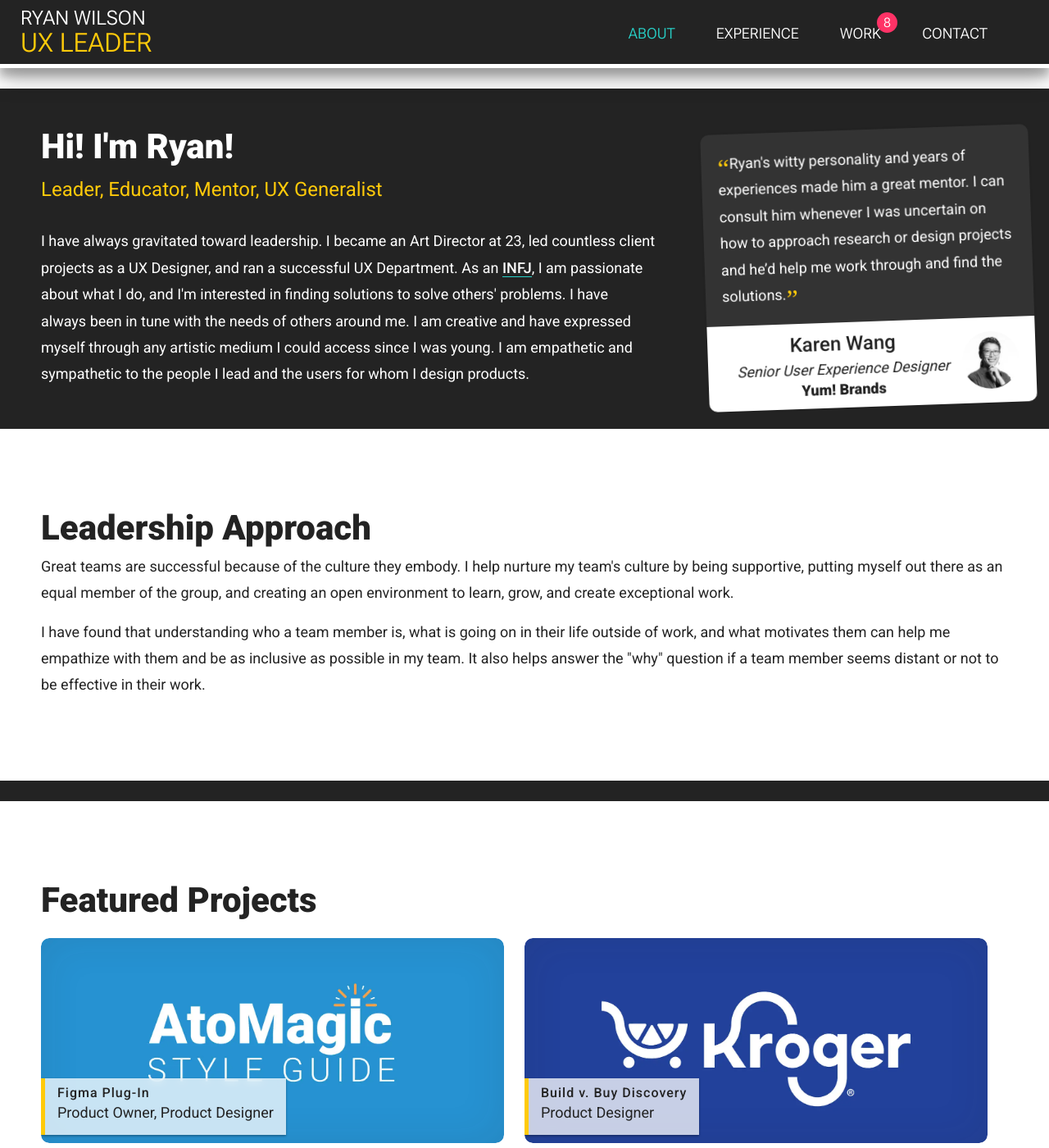
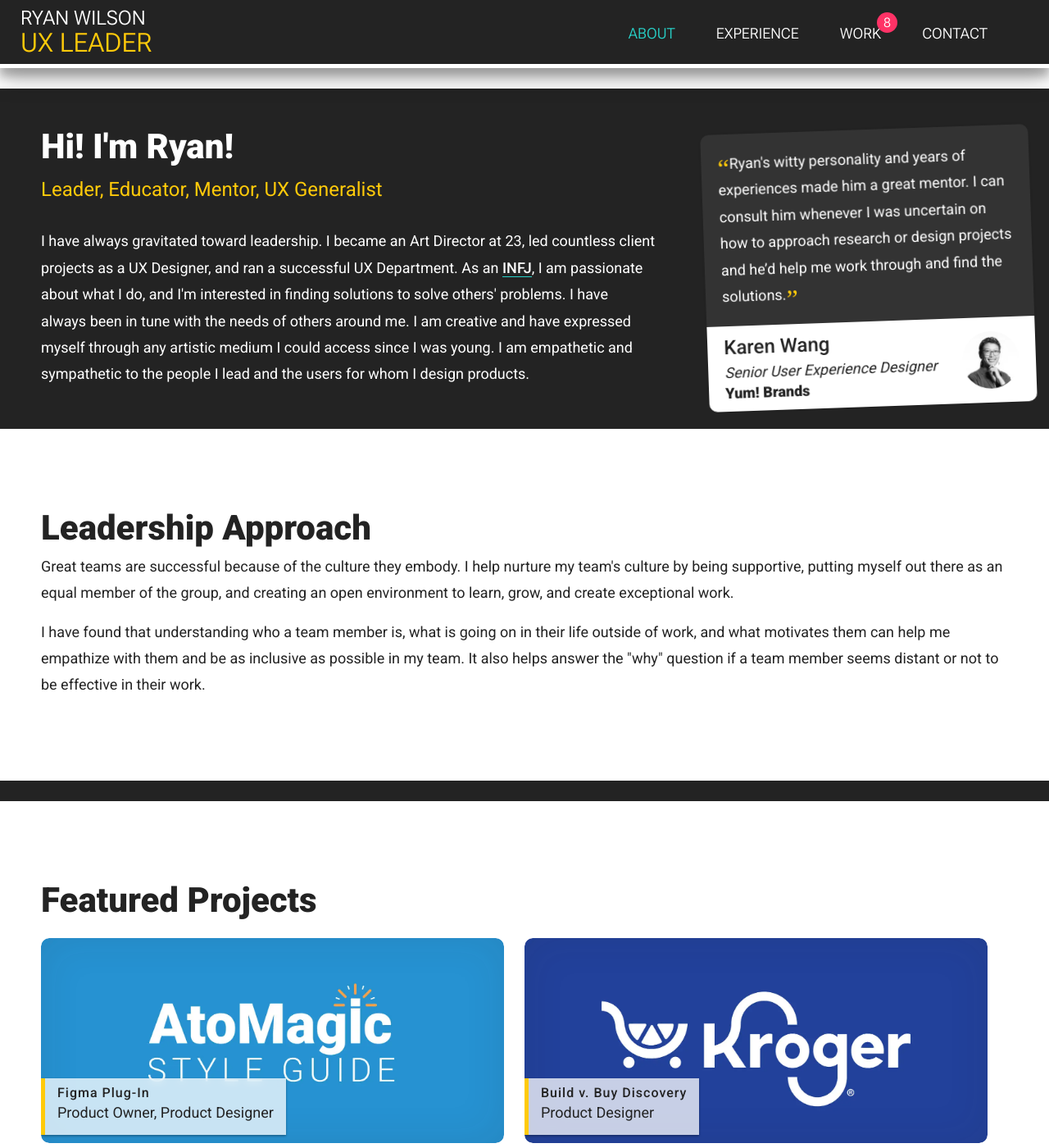
Before and after one commit to ryangwilson/ryangwilson.github.io, a Jekyll site: the page built from index.md, in a window 1280 px wide and 1400 px high. Shown: the whole window at 82% size. Built offline with Jekyll 4.4.1, drawn with Linux system fonts in a browser that asks for light colours; some web fonts are replaced.

Commit message:
Restore left-aligned byline on the dark testimonial card
The dark card-dark testimonial's byline used to be a <h3>, left-aligned
via a rule targeting that tag directly. The heading-order accessibility
fix changed it to <p class="byline"> (attribution text, not a real
heading), which silently orphaned that rule - nothing matched `h3`
anymore, so the card fell back to the shared .byline's centered
alignment, same as the white/yellow cards. Moved the left-alignment
onto the actual current element so the two card styles read distinctly
again, as they did before.

```diff
--- a/_sass/pon-cards.scss
+++ b/_sass/pon-cards.scss
@@ -474,9 +474,6 @@
         color: $primary-00;
       }
     }
-    h3 {
-      text-align: left;
-    }
     .image-title {
       align-items: center;
       flex-direction: row-reverse;
@@ -492,6 +489,16 @@
       }
       .name, .title, .company {
         font-size: calc($body-font-size - 2);
+      }
+      // The byline used to be a <h3> here, left-aligned via a rule
+      // targeting that tag directly. The accessibility heading-order
+      // fix changed it to <p class="byline"> (a testimonial is
+      // attribution text, not a real heading), which silently orphaned
+      // that rule - nothing matched `h3` anymore, so this card fell
+      // back to the shared .byline's centered alignment. Restoring the
+      // original left alignment on the actual current element.
+      .byline {
+        text-align: left;
       }
     }
   }
```
